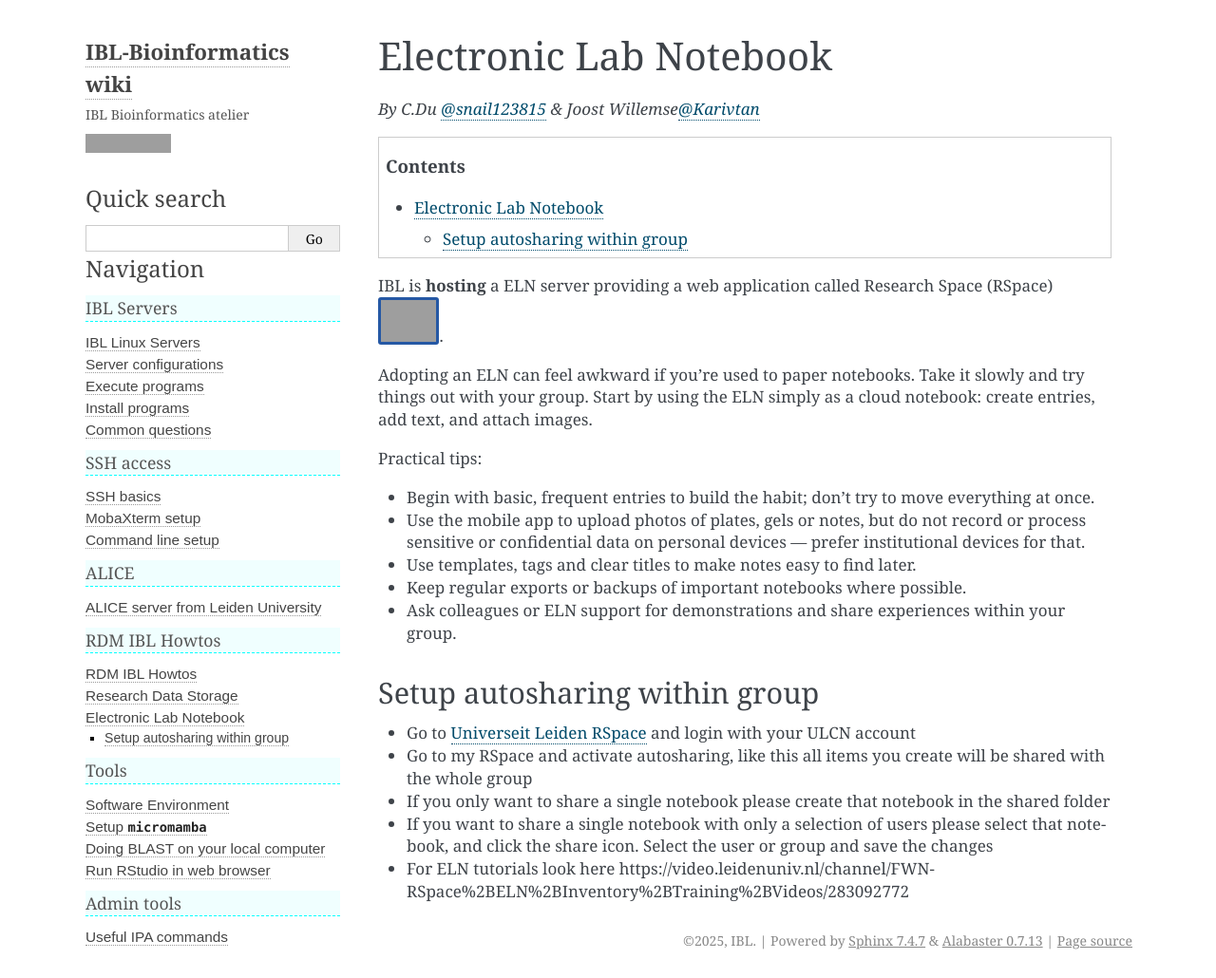
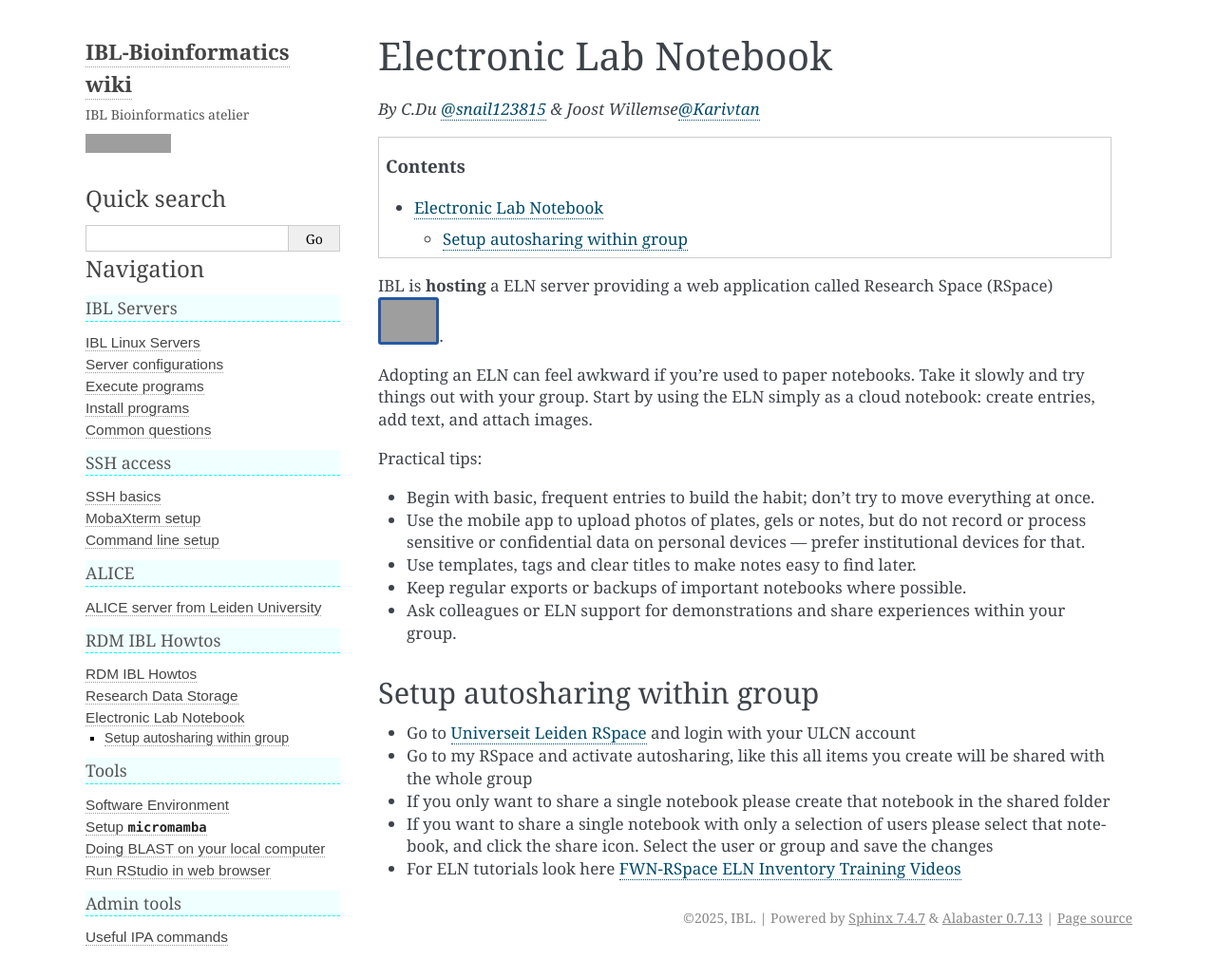
Before and after one commit to IBL-bioinfo/IBL-bioinformatics-wiki, a Sphinx documentation site: the page built from docs/source/rdm_howtos/ELN.md, in a window 1280 px wide and 1030 px high. Shown: the whole window at 95% size. Built offline with Sphinx 7.4.7, drawn with Linux system fonts in a browser that asks for light colours; grey boxes are pictures that could not be loaded.

Commit message:
URL to link

```diff
--- a/docs/source/rdm_howtos/ELN.md
+++ b/docs/source/rdm_howtos/ELN.md
@@ -25,4 +25,4 @@ Practical tips:
 - Go to my RSpace and activate autosharing, like this all items you create will be shared with the whole group
 - If you only want to share a single notebook please create that notebook in the shared folder
 - If you want to share a single notebook with only a selection of users please select that notebook, and click the share icon. Select the user or group and save the changes
-- For ELN tutorials look here https://video.leidenuniv.nl/channel/FWN-RSpace%2BELN%2BInventory%2BTraining%2BVideos/283092772
+- For ELN tutorials look here [FWN-RSpace ELN Inventory Training Videos](https://video.leidenuniv.nl/channel/FWN-RSpace%2BELN%2BInventory%2BTraining%2BVideos/283092772)
```
